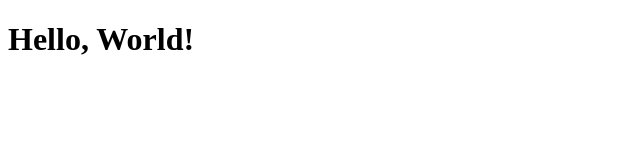
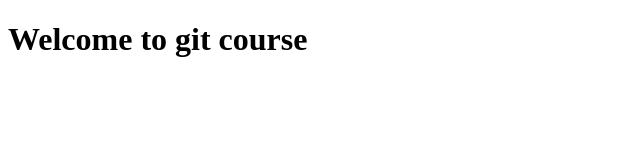
Before and after one commit to dfcoffin/git-workshop, a plain HTML site: page index.html in a window 1280 px wide. Shown: the whole page, without its empty margins (0-640 px from the left). Drawn offline with Linux system fonts and the light colour scheme.

Commit message:
update index.html

```diff
--- a/index.html
+++ b/index.html
@@ -4,6 +4,6 @@
   <title>Hello, World!</title>
 </head>
 <body>
-<h1>Hello, World!</h1>
+<h1>Welcome to git course</h1>
 </body>
 </html>
```
